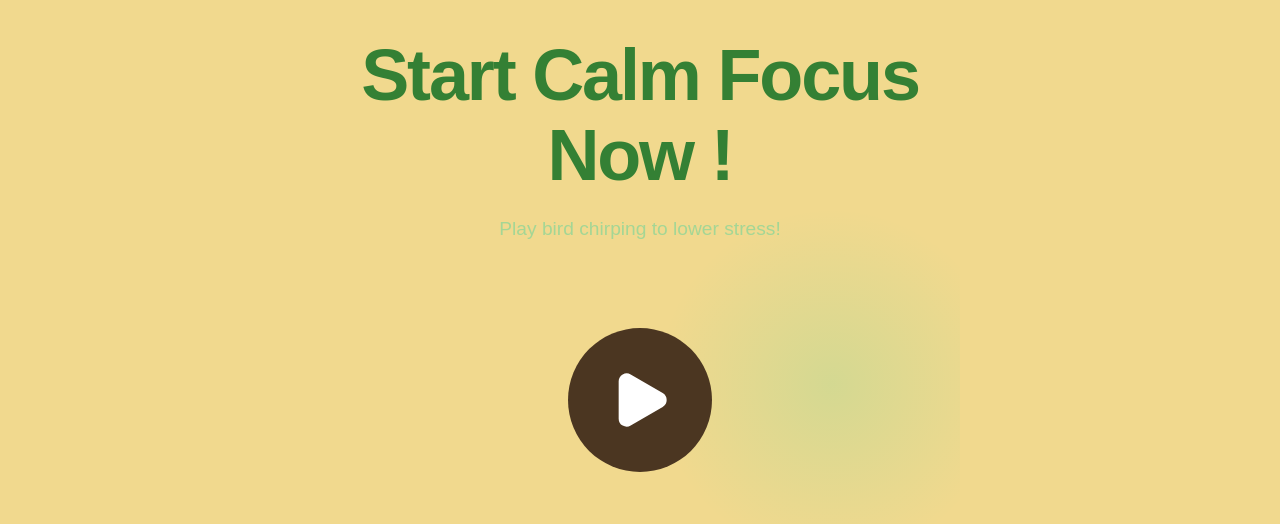
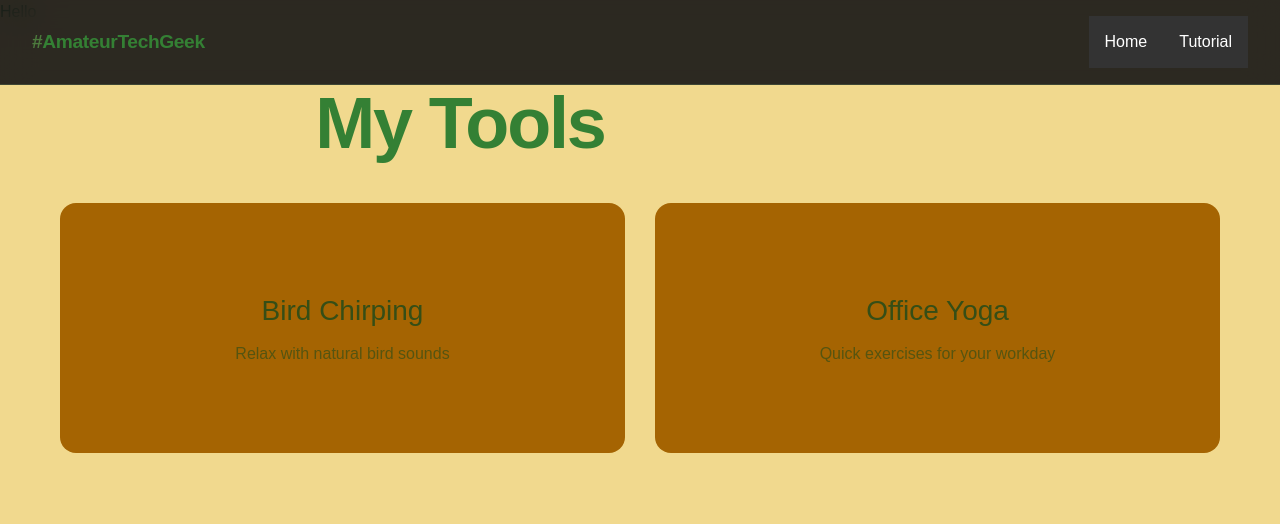
Before and after one commit to 5eba5tian02/amateur_techgeek, a Next.js app: page /Tools in a window 1280 px wide. Shown: the top 524 px of the page. Built offline with nearby package versions, Linux system fonts and the light colour scheme.

Commit message:
Organized website and added starting point of new feature

```diff
--- /dev/null
+++ b/app/Tools/BirdChirping/page.tsx
@@ -0,0 +1,84 @@
+
+"use client"
+import {useState, useRef, useEffect} from 'react';
+import {Play} from "lucide-react";
+
+function Layout() {
+  return (
+    <>
+        <nav>
+        <a className="logo" href="#"><span>#</span>AmateurTechGeek</a>
+        <ul>
+          <li><a href="/">Home </a></li>
+          <li><a href="/Tools/">Tools</a></li>
+          <li><a href="/tutorial">Tutorial </a></li>
+        </ul>
+       </nav>
+    </>
+  )
+}
+
+
+function Headline() {
+  return (
+    <section  style = {{position: 'absolute', top: '18%', left: '50%' , transform: 'translate(-50%, -50%)'}} className="hero">
+       <h1> Start Calm Focus Now !</h1>
+       <h2 className="hero-sub">
+    Play bird chirping to lower stress!
+   </h2>
+
+   </section>
+
+  );
+}
+
+function PlayButton() {
+
+  const audioRef = useRef<HTMLAudioElement | null>(null);
+
+  useEffect(() => {
+     if (!audioRef.current) {
+       const audio = new Audio("/BirdNoises.mp3");
+       audio.loop = true;
+       audio.preload = "auto";
+       audioRef.current = audio;
+  }
+}, []);
+
+function startBirdChirping() {
+  const audio = audioRef.current;
+  if (!audio) return;
+
+  if (audio.paused) {
+    audio.play();
+  } else {
+    audio.pause();
+  }
+}
+
+  return (
+    <button
+      style={{
+        position: "absolute",
+        top: "50%",
+        left: "50%",
+        transform: "translate(-50%, -50%)",
+      }}
+      className="w-36 h-36 rounded-full bg-[#4B3621] text-white flex items-center justify-center hover:bg-[#3A2919] transition-colors"
+      onClick={startBirdChirping}>
+      <Play size={64} fill="currentColor" />
+    </button>
+  );
+}
+
+export default function  Page() {
+
+    return (
+      <div>
+        <Layout />
+        <Headline />
+        <PlayButton />
+      </div>
+    )
+
+}
--- /dev/null
+++ b/app/Tools/OfficeYoga/page.tsx
@@ -0,0 +1,49 @@
+"use client";
+import { useState, useEffect } from "react";
+import {Play} from "lucide-react";
+
+function YogaTimer() {
+
+  // useState -> merkt sich Wert
+  // setState -> ändert den Wert
+
+
+
+  return (
+    <div className = "container">
+      <h1>Office Yoga Timer</h1>
+
+      <button
+      style={{
+        position: "relative",
+        top: "50%",
+        left: "50%",
+        transform: "translate(-20%, -20%)",
+      }}
+      className="w-36 h-36 rounded-full bg-[#4B3621] text-white flex items-center justify-center hover:bg-[#3A2919] transition-colors"
+      >
+      <Play size={64} fill="currentColor" />
+    </button>
+
+      <input
+        type="number"
+        min="1"
+      />
+
+
+    </div>
+  );
+}
+
+
+
+
+export default function LandingPage() {
+  return (
+    <div>
+
+      <YogaTimer />
+
+    </div>
+  )
+}
--- a/app/Tools/page.tsx
+++ b/app/Tools/page.tsx
@@ -1,69 +1,47 @@
+import Link from "next/link";
 
-"use client"
-import {useState, useRef, useEffect} from 'react';
-import {Play} from "lucide-react";
+function Layout() {
+  return (
+    <>
+        <nav>
+        <a className="logo" href="#"><span>#</span>AmateurTechGeek</a>
+        <ul>
+          <li><a href="/">Home </a></li>
+          <li><a href="tutorial">Tutorial </a></li>
+        </ul>
+       </nav>
+    </>
+  )
+}
 
-function Headline() {
+function ToolsMenu() {
   return (
-    <section  style = {{position: 'absolute', top: '18%', left: '50%' , transform: 'translate(-50%, -50%)'}} className="hero">
-       <h1> Start Calm Focus Now !</h1>
-       <h2 className="hero-sub">
-    Play bird chirping to lower stress!
-   </h2>
+    <main className="container">
+      <h1>My Tools</h1>
 
-   </section>
+      <div className="grid">
+        <Link href="/Tools/BirdChirping" className="card">
+          <h2> Bird Chirping</h2>
+          <p>Relax with natural bird sounds</p>
+        </Link>
 
+        <Link href="/Tools/OfficeYoga" className="card">
+          <h2> Office Yoga</h2>
+          <p>Quick exercises for your workday</p>
+        </Link>
+      </div>
+    </main>
   );
 }
 
-function PlayButton() {
+export default function LandingPage() {
+  return (
+    <div>
+      <Layout />
+      <h2> Hello</h2>
+      <ToolsMenu />
 
-  const audioRef = useRef<HTMLAudioElement | null>(null);
 
-  useEffect(() => {
-     if (!audioRef.current) {
-       const audio = new Audio("/BirdNoises.mp3");
-       audio.loop = true;
-       audio.preload = "auto";
-       audioRef.current = audio;
-  }
-}, []);
-
-function startBirdChirping() {
-  const audio = audioRef.current;
-  if (!audio) return;
-
-  if (audio.paused) {
-    audio.play();
-  } else {
-    audio.pause();
-  }
+    </div>
+  )
 }
-
-  return (
-    <button
-      style={{
-        position: "absolute",
-        top: "50%",
-        left: "50%",
-        transform: "translate(-50%, -50%)",
-      }}
-      className="w-36 h-36 rounded-full bg-[#4B3621] text-white flex items-center justify-center hover:bg-[#3A2919] transition-colors"
-      onClick={startBirdChirping}>
-      <Play size={64} fill="currentColor" />
-    </button>
-  );
-}
-
-export default function  Page() {
-
-    return (
-      <div>
-
-        <Headline />
-        <PlayButton />
-
-      </div>
-    )
-
-}
--- a/app/globals.css
+++ b/app/globals.css
@@ -160,3 +160,46 @@ body {
   color: var(--foreground);
   font-family: Arial, Helvetica, sans-serif;
 }
+
+.container {
+  padding: 60px;
+  text-align: center;
+}
+
+.grid {
+  display: grid;
+  grid-template-columns: repeat(2, 1fr);
+  gap: 30px;
+  margin-top: 40px;
+}
+
+.card {
+  display: flex;
+  flex-direction: column;
+  justify-content: center;
+  align-items: center;
+
+  height: 250px;
+  background:#a56402;
+  border-radius: 16px;
+
+  text-decoration: none;
+  color: rgb(53, 78, 22);
+
+  transition: 0.2s ease;
+}
+
+.card h2 {
+  margin: 0;
+  font-size: 28px;
+}
+
+.card p {
+  margin-top: 10px;
+  opacity: 0.7;
+}
+
+.card:hover {
+  transform: translateY(-5px);
+  background: #aa8604;
+}
--- a/app/page.tsx
+++ b/app/page.tsx
@@ -1,3 +1,5 @@
+
+
 
 
 function Layout() {
@@ -6,14 +8,16 @@ function Layout() {
         <nav>
         <a className="logo" href="#"><span>#</span>AmateurTechGeek</a>
         <ul>
-          <li><a href="#home">Home </a></li>
-        <li><a href="\Tools">Bird Chirping </a></li>
-          <li><a href="tutorial">Tutorial </a></li>
+          <li><a href="/">Home </a></li>
+          <li><a href="/Tools/">Tools</a></li>
+          <li><a href="/utorial">Tutorial </a></li>
         </ul>
        </nav>
     </>
   )
 }
+
+
 
 function Page() {
   return (
```
